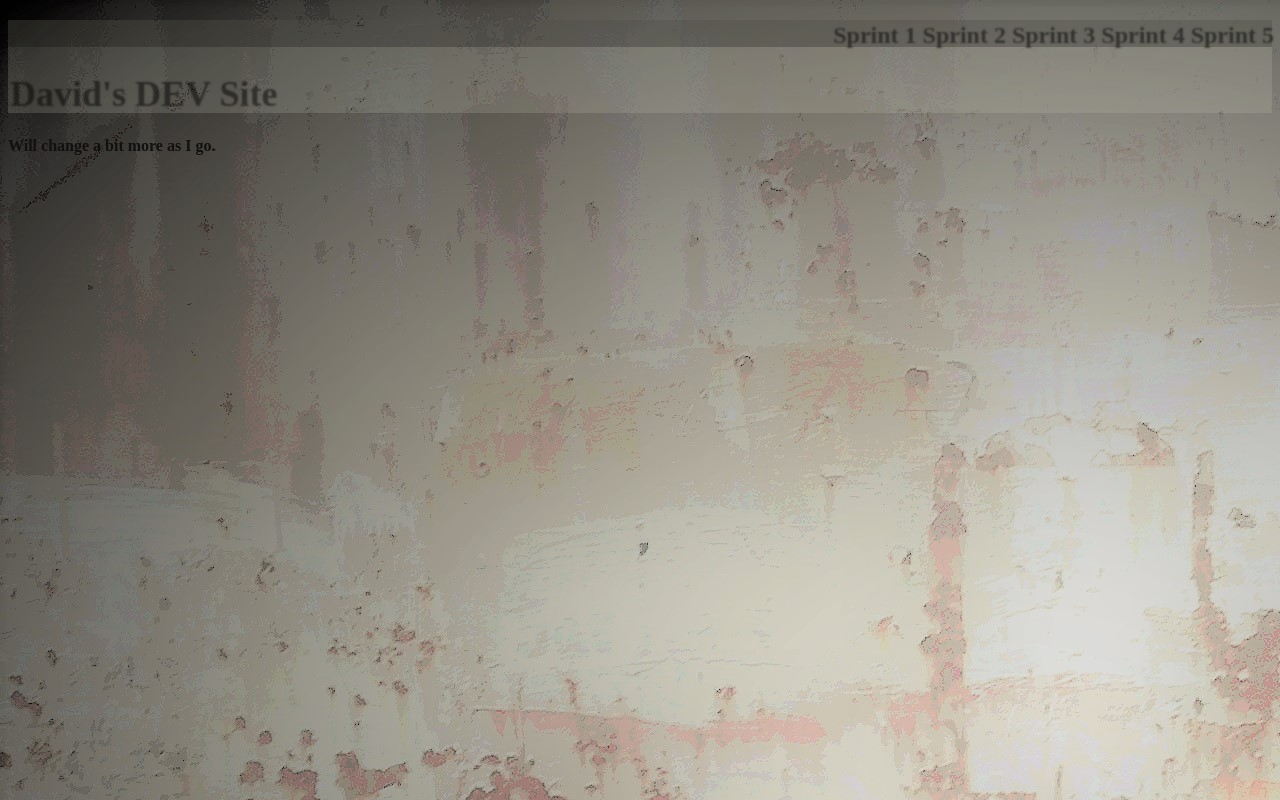
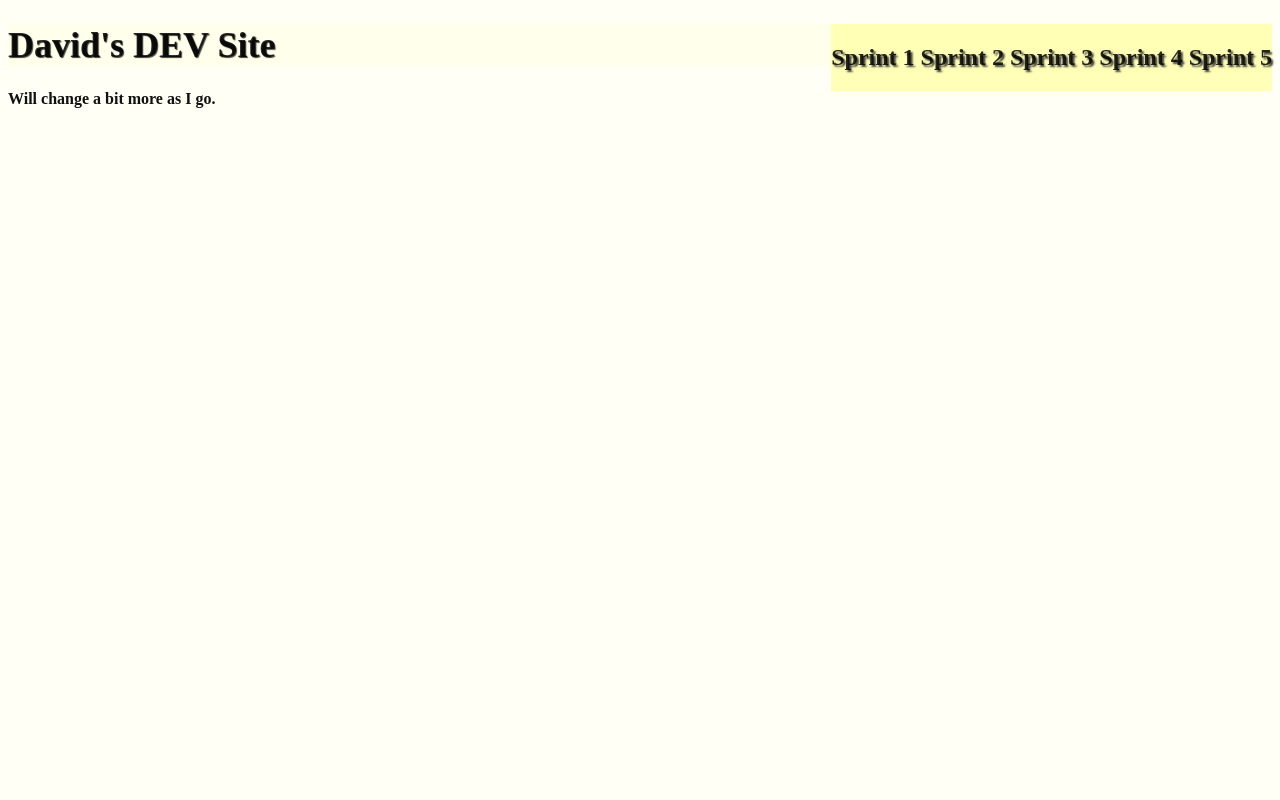
Before and after one commit to davidnicho/davidnicho.github.io, a plain HTML site: page index.html in a window 1280 px wide. Drawn offline with Linux system fonts and the light colour scheme.

Commit message:
fixed abso relative

```diff
--- a/css/stylesheet.css
+++ b/css/stylesheet.css
@@ -1,51 +1,68 @@
 body
  {
 
-  background:url(../images/background111.jpg);
-  background-color: #cccccc;
-  opacity 0.1;
-
-
+  background-color: rgba(255, 255, 244, 0.822);
 
   }
 
+  .right {
+    float: right;
+    }
 
-  h1 {
+  .left {
+    float: left;
+     }
+
+h1 {
     font-size: 36px;
-    color: rgba(7, 7, 6, 0.911);
+    color: rgba(7, 7, 6, 0.959);
     text-align: left;
     font-weight: bold;
-    text-shadow: 2px 2px 2px rgba(0,0,1,0.50);
+    text-shadow: 1px 1px 1px rgb(63, 63, 57);
     width: 90%;
   }
-  h2 {
+h2 {
     font-size: 24px;
-    color: rgba(7, 7, 6, 0.1);
-    text-align: right;
-    text-shadow: 2px 2px 2px rgba(0,0,1,0.50);
+    color: rgba(7, 7, 6, 1);
+    /*text-align: right;*/
+    text-shadow: 2px 2px 2px  rgb(63, 63, 57);
     width: 100%;
   }
 
 
-  p
+p
   {
   color: rgb(17, 17, 17);
   font-weight: bold;
   }
+/*color*/
 
+.yellow {
+  background-color: rgba(255, 255, 172, 0.822);
+}
+.byellow {
+  background-color: rgba(255, 255, 234, 0.822);
+}
+.black {
+  background-color: black;
+}
+
+
+
+  /*link*/
 a:link {
-	color:rgba(0,0,1,0);
+	color:rgba(0, 0, 1, 0.849);
 	text-decoration: none;
 }
 a:hover {
-	color: #FFF;
+	color:rgba(32, 14, 82, 0.555);
 	text-decoration: underline;
 }
 a:visited {
-	color:rgba(0,0,1,0);
+	color:rgba(0, 0, 0, 0.747);
 	text-decoration: none;
 }
 a:active {
-	color: #FFF;
+	color:rgb(0, 0, 0);
 	text-decoration: none;
 }
--- a/index.html
+++ b/index.html
@@ -10,9 +10,9 @@
 </head>
 <body>
 
- <div style="background-color:rgba(192, 194, 173, 0.2)">
+ <div class="byellow">
 
-    <div style="background-color:rgba(0, 0, 0, 0.226)">
+    <div class="yellow right">
         <h2>
             <a href="https://davidnicho.github.io/blog/sprint1-technical.html">Sprint 1</a>
             <a href="https://davidnicho.github.io/blog/sprint2-technical.html">Sprint 2</a>
```
Also changed, not shown: blog/sprint2-technical.html (+11 -0 lines).
